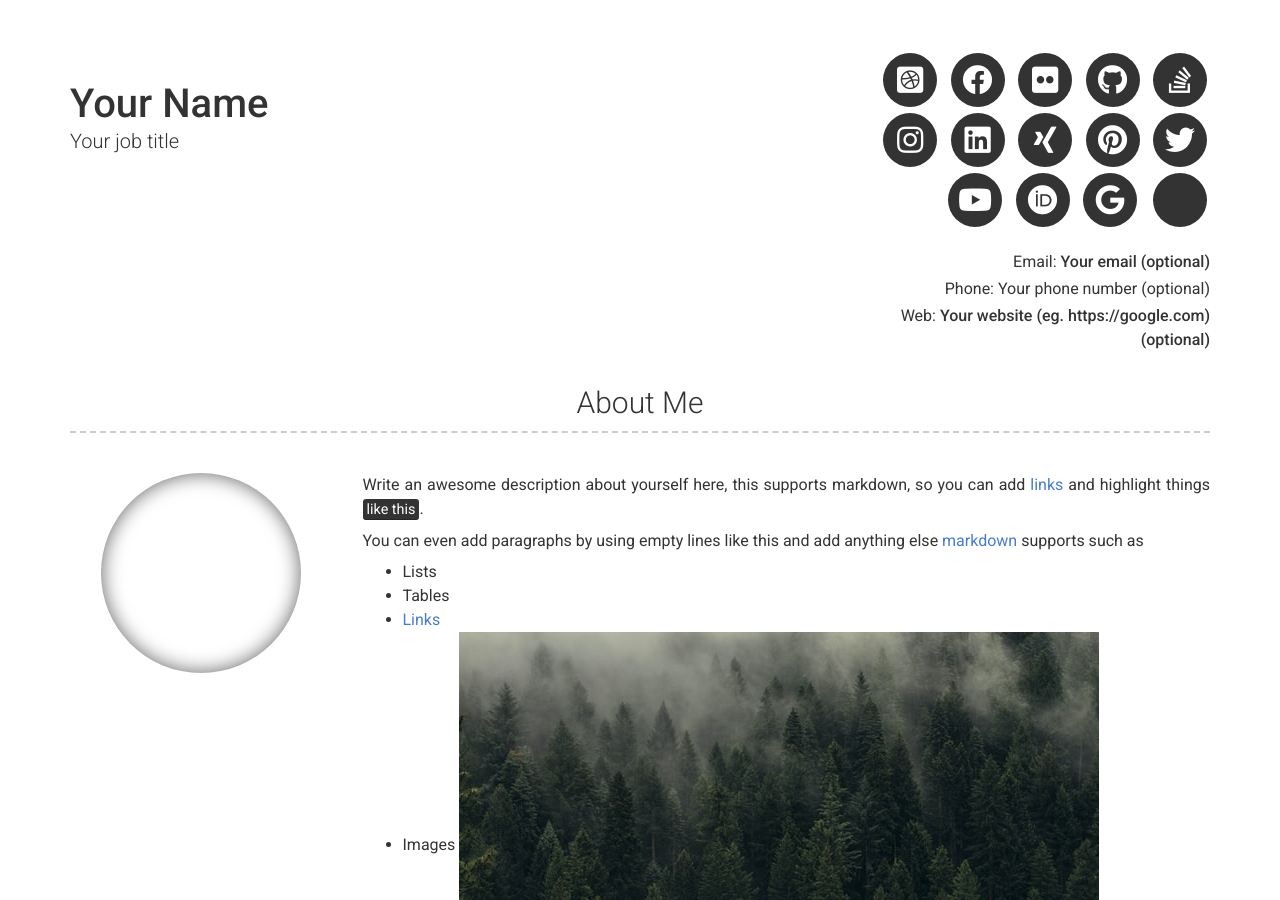
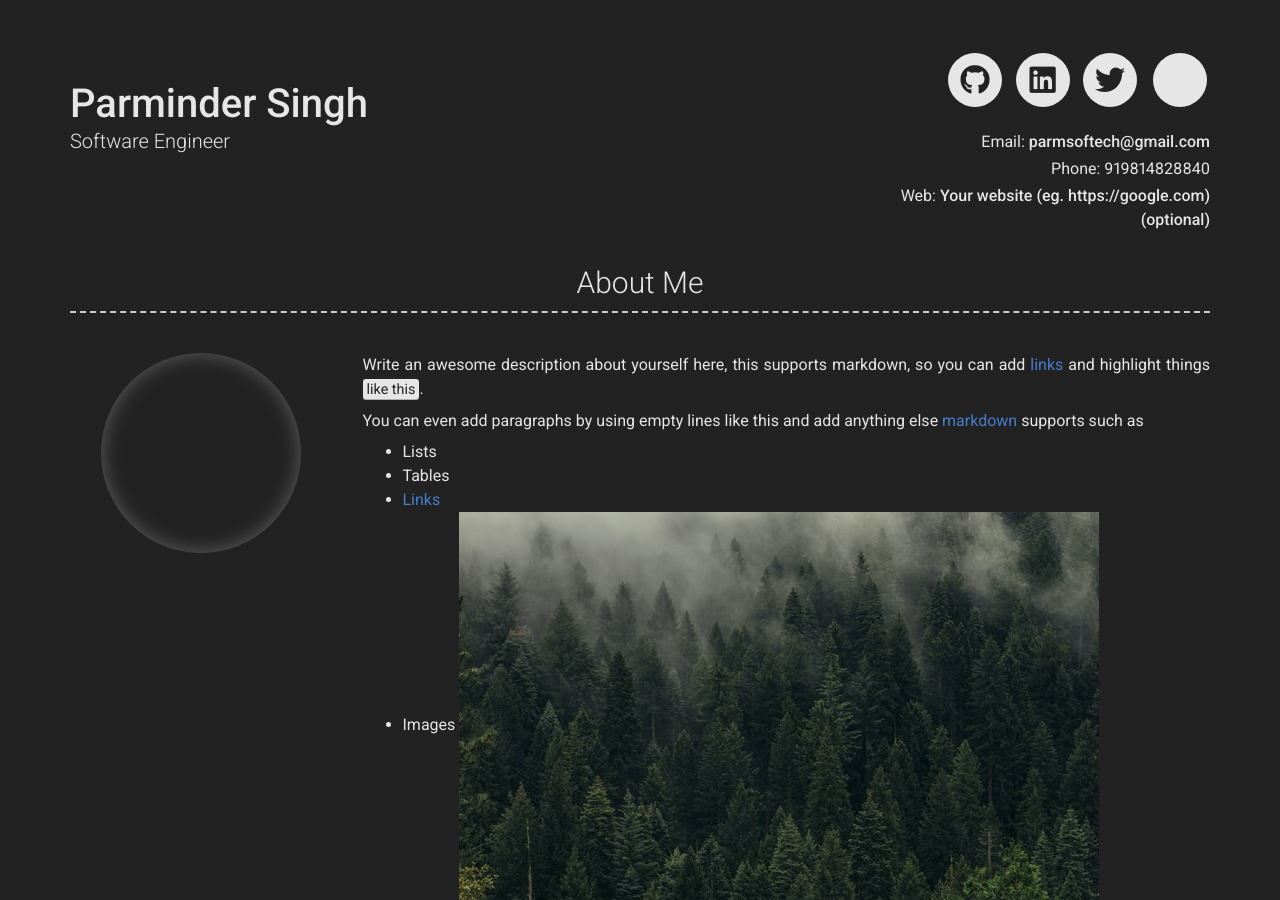
Before and after one commit to daydreamer-parminder/profile, a Jekyll site: the page built from index.md, in a window 1280 px wide and 900 px high. Built offline with Jekyll 4.4.1, drawn with Linux system fonts in a browser that asks for light colours; nearby versions of some CDN libraries; some of the changed text lies outside the part shown.

Commit message:
user details uploaded

```diff
--- a/_config.yml
+++ b/_config.yml
@@ -6,32 +6,32 @@ repository: Git repository where your resume will be hosted, only required if yo
 version: 2
 
 # Personal info
-name: Your Name
-title: Your job title
-email: Your email (optional)
+name: Parminder Singh
+title: Software Engineer
+email: parmsoftech@gmail.com
 # email_title: Email (Email title override)
-phone: Your phone number (optional)
+phone: +919814828840
 # phone_title: Phone (Phone title override)
 website: Your website (eg. https://google.com)(optional)
 # website_title: Web (Website title override)
 
 # Dark Mode (true/false/never)
-darkmode: false
+darkmode: true
 
 # Social links
 twitter_username: jekyllrb
-github_username:  jekyll
-stackoverflow_username: "00000001"
-dribbble_username: jekyll
-facebook_username: jekyll
-flickr_username: jekyll
-instagram_username: jekyll
-linkedin_username: jekyll
-xing_username: jekyll
-pinterest_username: jekyll
-youtube_username: jekyll
-orcid_username: 0000-0000-0000-0000
-googlescholar_username: D847cGsAAAAJ
+github_username: daydreamer-parminder
+stackoverflow_username:
+dribbble_username:
+facebook_username:
+flickr_username:
+instagram_username:
+linkedin_username: parminder-singh-11187b71
+xing_username:
+pinterest_username:
+youtube_username:
+orcid_username:
+googlescholar_username:
 
 # Additional icon links
 additional_links:
```
Also changed, not shown: images/profile.jpg (added).
